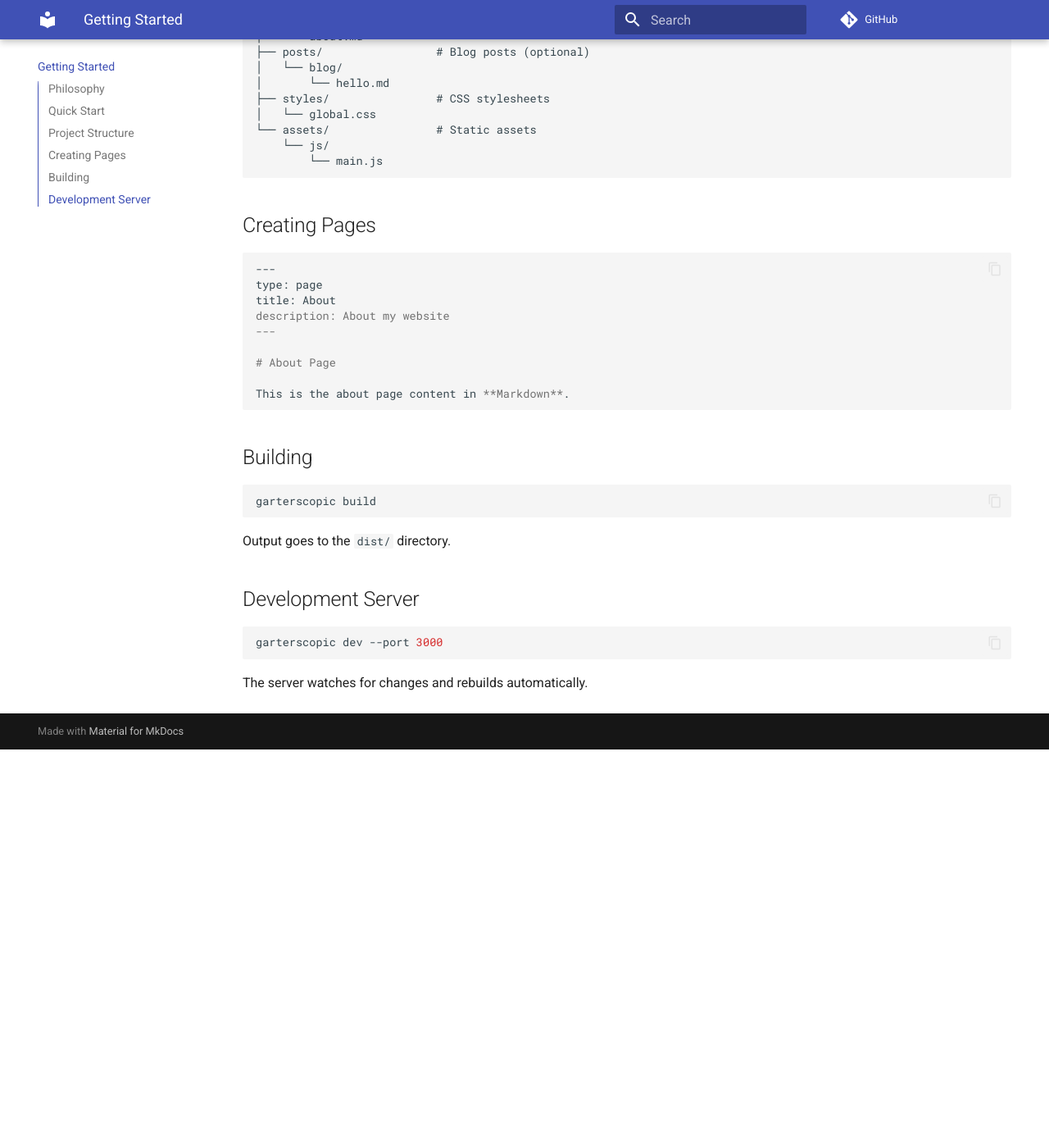
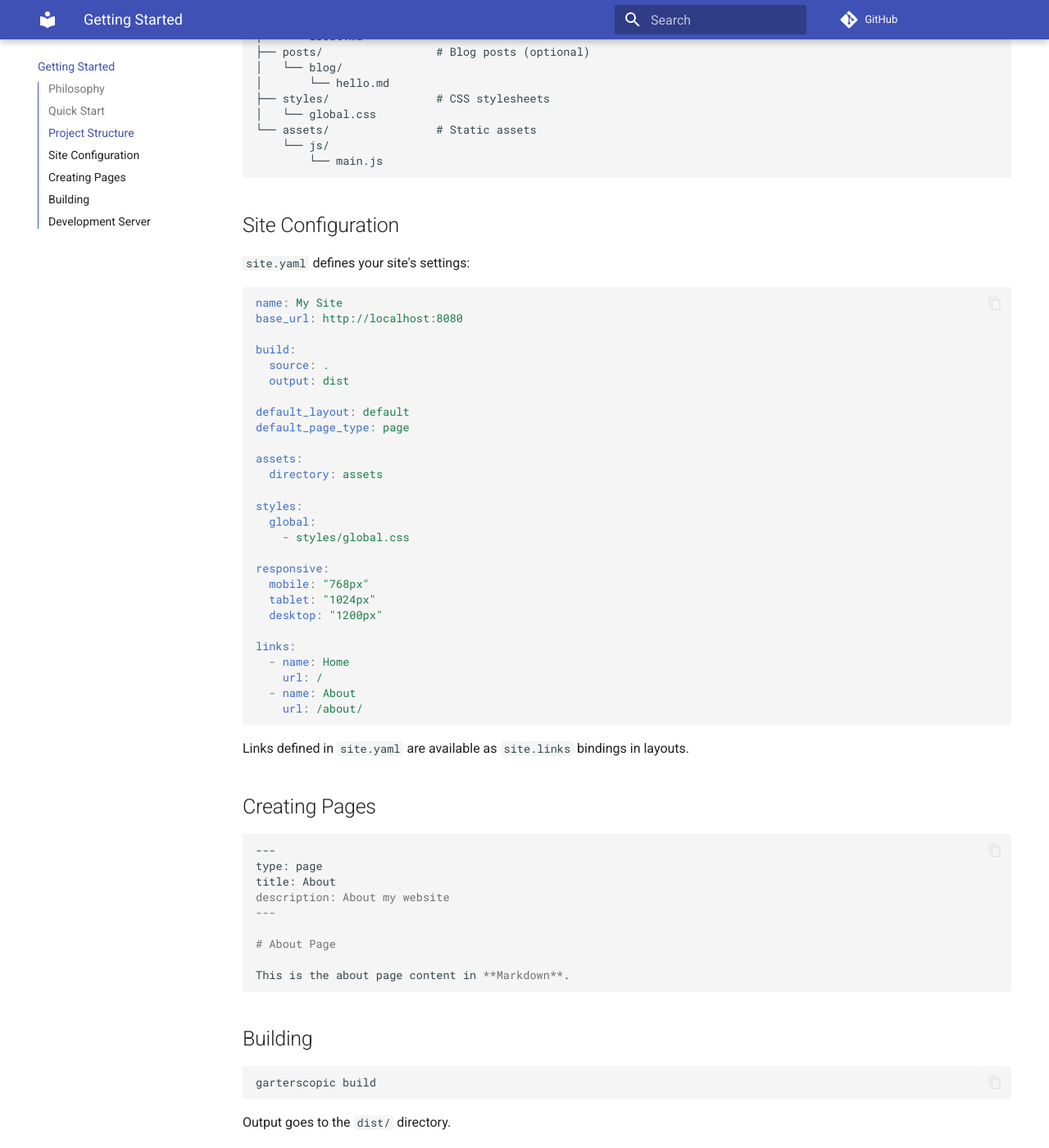
Before and after one commit to italiatroller-1990/garterscopic, an MkDocs documentation site: the page built from docs/getting-started.md, in a window 1280 px wide and 1400 px high, scrolled down 1259 px. Shown: the whole window at 82% size. Built offline with MkDocs 1.6.1 and Material for MkDocs 9.7.7, drawn with Linux system fonts in a browser that asks for light colours; comment, search, counter and statistics services are not loaded; before the commit the page ends 2173 px from its top, so only the background shows below that.

Commit message:
feat: add responsive breakpoints and site links to site.yaml
- Add responsive.mobile/tablet/desktop to SiteConfig (defaults: 768px/1024px/1200px)
- Add links list to SiteConfig for navigation
- Expose site.links, site.mobile_width, site.tablet_width, site.desktop_width as bindings
- Update init template site.yaml with responsive and links sections
- Update init layout to use site.links binding
- Update docs: components.md, getting-started.md, project-structure.md

````diff
--- a/docs/getting-started.md
+++ b/docs/getting-started.md
@@ -57,6 +57,42 @@ my-site/
         └── main.js
 ```
 
+## Site Configuration
+
+`site.yaml` defines your site's settings:
+
+```yaml
+name: My Site
+base_url: http://localhost:8080
+
+build:
+  source: .
+  output: dist
+
+default_layout: default
+default_page_type: page
+
+assets:
+  directory: assets
+
+styles:
+  global:
+    - styles/global.css
+
+responsive:
+  mobile: "768px"
+  tablet: "1024px"
+  desktop: "1200px"
+
+links:
+  - name: Home
+    url: /
+  - name: About
+    url: /about/
+```
+
+Links defined in `site.yaml` are available as `site.links` bindings in layouts.
+
 ## Creating Pages
 
 ```markdown
````
Also changed, not shown: docs/components.md (+16 -10 lines), docs/project-structure.md (+1 -1 lines), 4 other files.
